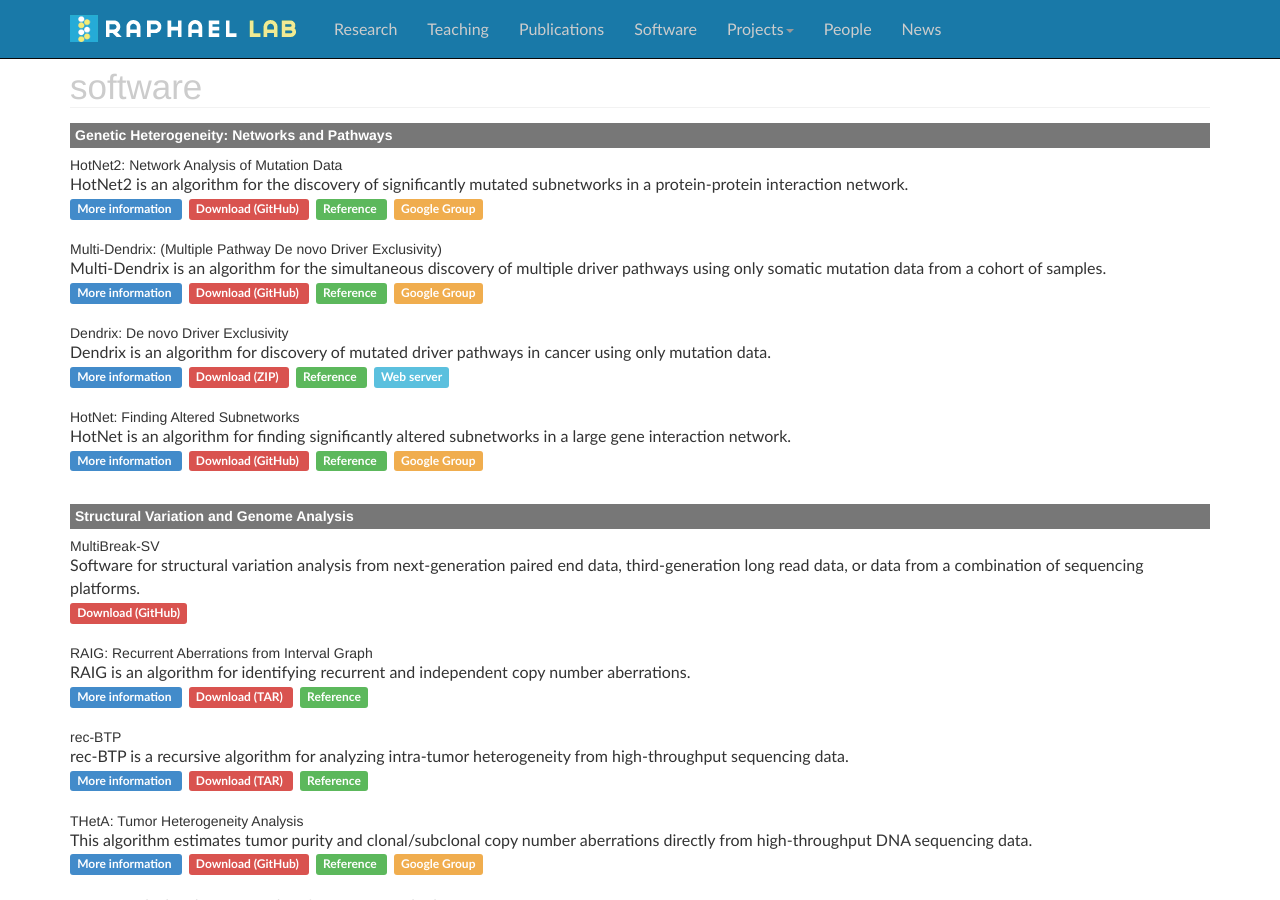
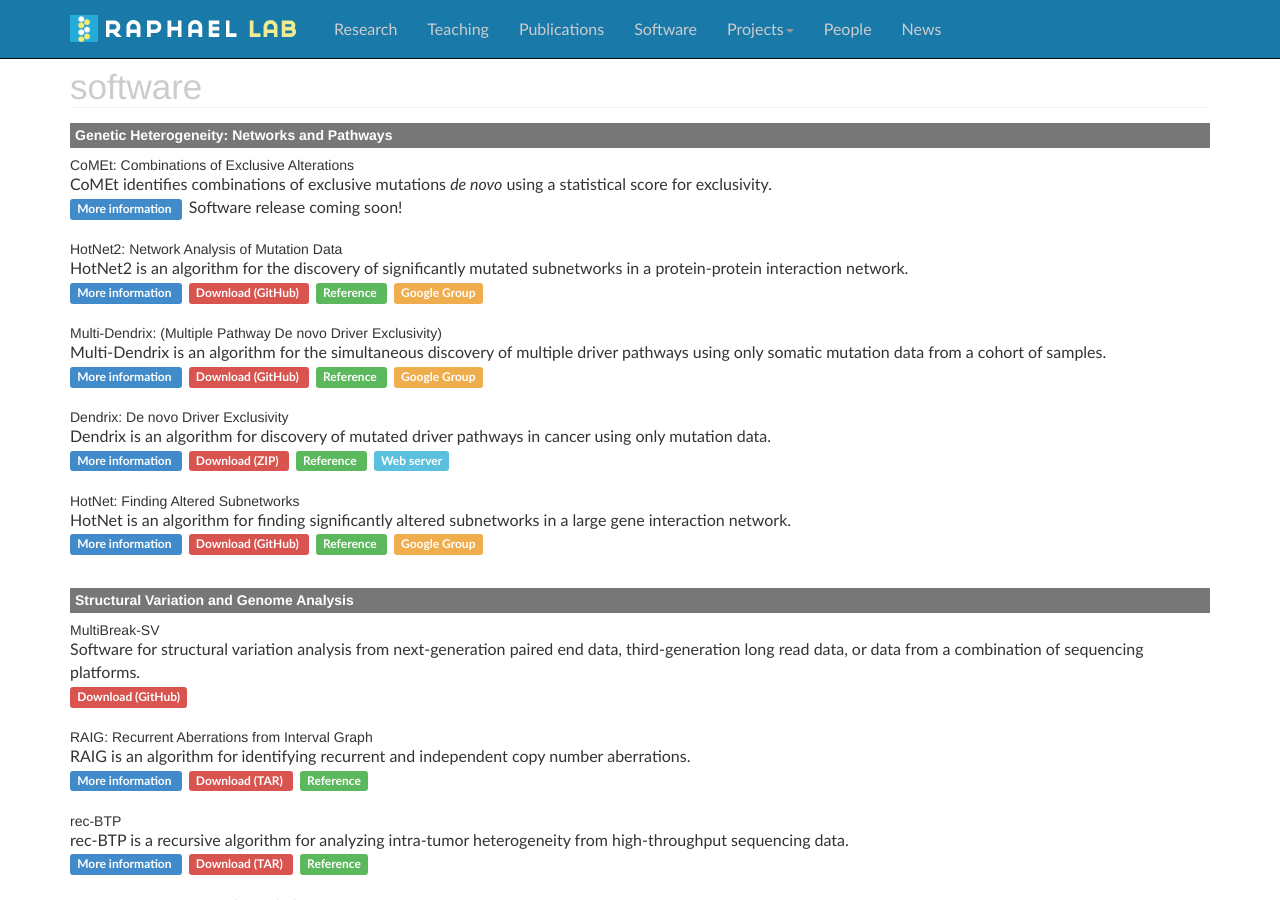
Before and after one commit to raphael-group/raphael-group.github.io, a Jekyll site: the page built from software/index.md, in a window 1280 px wide and 900 px high. Built offline with Jekyll 4.4.1, drawn with Linux system fonts in a browser that asks for light colours; nearby versions of some CDN libraries; Markdown is read by kramdown in place of the engine named in the settings; comment, search, counter and statistics services are not loaded.

Commit message:
replace dendrix++ with comet by redirecting from dendrix++ to comet project page
add comet to software page

redirect from /software/comet to /projects/comet

```diff
--- a/_layouts/default.html
+++ b/_layouts/default.html
@@ -47,6 +47,7 @@
                                     <li><a href="{{ site.url }}/projects/nbc">NBC</a></li>
                                     <li><a href="{{ site.url }}/projects/gremlin">Gremlin</a></li>
                                     <li><a href="{{ site.url }}/projects/modl">MoDL</a></li>
+                                    <li><a href="{{ site.url }}/projects/comet">CoMEt</a></li>
                                 </ul>
                             </li>
                             <li><a href="{{ site.url }}/people">People</a></li>
--- a/software/index.md
+++ b/software/index.md
@@ -7,6 +7,18 @@ container_css_class: container publications
 #software
 
 ###Genetic Heterogeneity: Networks and Pathways
+
+#####CoMEt: Combinations of Exclusive Alterations
+CoMEt identifies combinations of exclusive mutations <i>de novo</i> using a statistical score for exclusivity.
+
+
+
+
+<span class="label label-primary">
+	<a href="/projects/comet">More information</a>
+</span>Software release coming soon!
+
+<br/>
 
 #####HotNet2: Network Analysis of Mutation Data
 HotNet2 is an algorithm for the discovery of significantly mutated subnetworks in a protein-protein interaction network.
```
Also changed, not shown: projects/dendrix++/index.md (deleted, +0 -13 lines).
